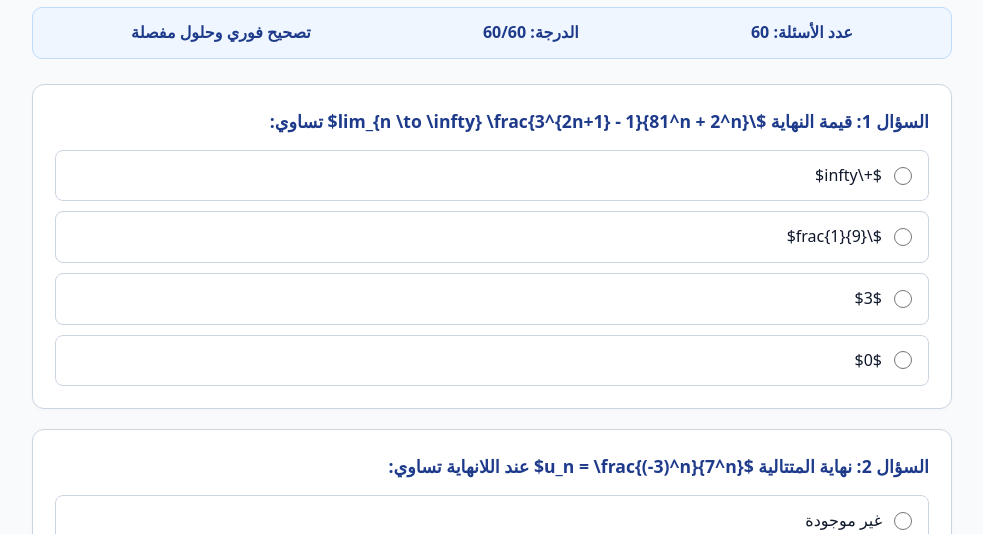
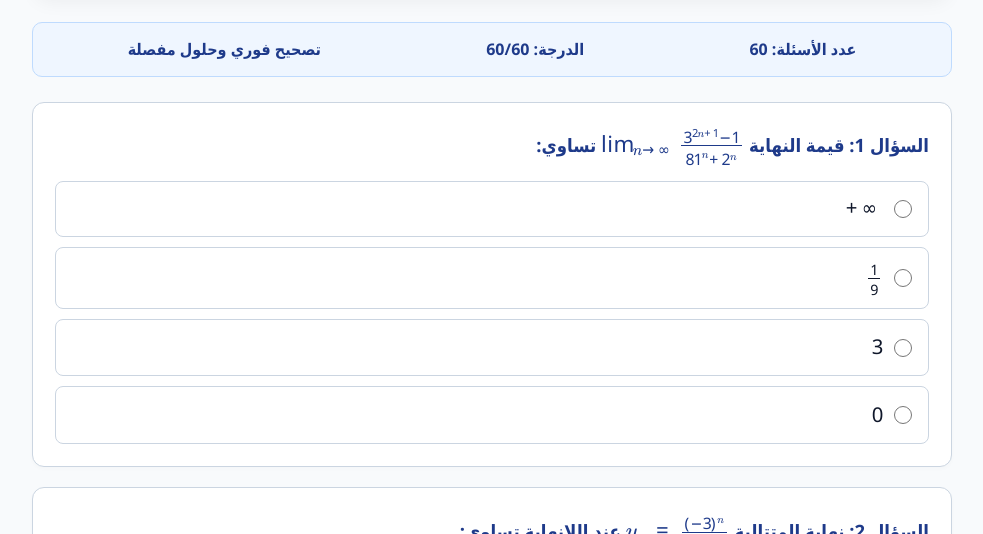
Before and after one commit to ammarmah1994-tech/-, a plain HTML site: page index.html in a window 1280 px wide. Shown: the part 266-800 px from the top of the page, without its empty margins (148-1131 px from the left). Drawn offline with nearby package versions, Linux system fonts and the light colour scheme.

Commit message:
Update index.html

```diff
--- a/index.html
+++ b/index.html
@@ -4,18 +4,22 @@
   <meta charset="UTF-8">
   <meta name="viewport" content="width=device-width, initial-scale=1.0">
   <title>AMMAR - اختبار نهاية متتالية الشامل</title>
+
+  <!-- إعدادات MathJax الدقيقة لمنع تداخل العربي مع الرموز الرياضية -->
   <script>
     window.MathJax = {
       tex: {
         inlineMath: [['$', '$'], ['\\(', '\\)']],
-        displayMath: [['$$', '$$'], ['\\[', '\\]']]
+        displayMath: [['$$', '$$'], ['\\[', '\\]']],
+        processEscapes: true
       },
-      startup: {
-        typeset: false
+      options: {
+        skipHtmlTags: ['script', 'noscript', 'style', 'textarea', 'pre', 'code']
       }
     };
   </script>
   <script id="MathJax-script" async src="https://cdn.jsdelivr.net/npm/mathjax@3/es5/tex-mml-chtml.js"></script>
+
   <style>
     :root {
       --primary: #1e3a8a;
@@ -27,8 +31,17 @@
       --border: #cbd5e1;
       --text: #0f172a;
     }
-    * { box-sizing: border-box; font-family: system-ui, -apple-system, sans-serif; }
-    body { background-color: var(--bg); color: var(--text); margin: 0; padding: 20px; line-height: 1.6; }
+    * {
+      box-sizing: border-box;
+      font-family: 'Segoe UI', Tahoma, Geneva, Verdana, sans-serif;
+    }
+    body {
+      background-color: var(--bg);
+      color: var(--text);
+      margin: 0;
+      padding: 20px;
+      line-height: 1.8;
+    }
     .container { max-width: 920px; margin: 0 auto; }
 
     .header {
@@ -75,7 +88,13 @@
       margin-bottom: 20px;
       box-shadow: 0 2px 4px rgba(0,0,0,0.02);
     }
-    .question-title { font-weight: 700; font-size: 1.1rem; margin-bottom: 15px; color: var(--primary); }
+    .question-title {
+      font-weight: 700;
+      font-size: 1.15rem;
+      margin-bottom: 15px;
+      color: var(--primary);
+      unicode-bidi: plaintext;
+    }
     .options { display: grid; gap: 10px; }
     .option-label {
       display: flex;
@@ -88,7 +107,9 @@
       transition: all 0.2s ease;
     }
     .option-label:hover { background-color: #f1f5f9; border-color: var(--primary-light); }
-    .option-label input { margin: 0; width: 18px; height: 18px; }
+    .option-label input { margin: 0; width: 18px; height: 18px; flex-shrink: 0; }
+    .option-label span { unicode-bidi: plaintext; font-size: 1.05rem; }
+
     .explanation {
       display: none;
       margin-top: 15px;
@@ -96,9 +117,17 @@
       border-radius: 8px;
       background-color: #f8fafc;
       border-right: 4px solid var(--primary-light);
-      font-size: 0.95rem;
+      font-size: 0.98rem;
+      unicode-bidi: plaintext;
     }
-    .explanation p { margin: 5px 0; }
+    .explanation p { margin: 6px 0; }
+
+    /* ضبط اتجاه الرياضيات المنفصلة */
+    mjx-container {
+      direction: ltr !important;
+      unicode-bidi: embed !important;
+    }
+
     .btn {
       display: inline-block;
       background: linear-gradient(135deg, #1e3a8a, #2563eb);
@@ -513,7 +542,7 @@ const rawQuizData = [
     answer: 0,
     exp: "<p>كل متتالية متزايدة وغير محدودة من الأعلى تتباعد دوماً نحو $+\\infty$.</p>"
   },
-  // 41 (جديد)
+  // 41
   {
     q: "إذا كانت المتتالية المعرفة بالصيغة التراجعية $u_{n+1} = \\frac{1}{2}u_n + 3$ مع $u_0 = 2$، فإن الحد العام $u_n$ بدلالة $n$ يساوي:",
     options: [
@@ -525,35 +554,35 @@ const rawQuizData = [
     answer: 0,
     exp: "<p><b>الحل:</b> بوضع $v_n = u_n - l$ حيث $l = \\frac{1}{2}l + 3 \\Rightarrow l = 6$.</p><p>تكون $(v_n)$ متتالية هندسية أساسها $q = 1/2$ وحدها الأول $v_0 = u_0 - 6 = 2 - 6 = -4$.</p><p>إذن $v_n = -4(1/2)^n$ وبالتالي $u_n = 6 - 4(1/2)^n$.</p>"
   },
-  // 42 (جديد)
+  // 42
   {
     q: "لتكن المتتالية $u_n = \\frac{n + (-1)^n \\sqrt{n}}{2n + 1}$ لكل $n \\ge 1$. فإن $\\lim_{n \\to \\infty} u_n$ تساوي:",
     options: ["$\\frac{1}{2}$", "$0$", "$1$", "غير موجودة"],
     answer: 0,
     exp: "<p><b>الحل:</b> بقسمة البسط والمقام على $n$:</p><p>$$u_n = \\frac{1 + \\frac{(-1)^n}{\\sqrt{n}}}{2 + \\frac{1}{n}}$$</p><p>بما أن $\\left|\\frac{(-1)^n}{\\sqrt{n}}\\right| = \\frac{1}{\\sqrt{n}} \\to 0$، فإن النهاية تساوي $\\frac{1 + 0}{2 + 0} = \\frac{1}{2}$.</p>"
   },
-  // 43 (جديد)
+  // 43
   {
     q: "إذا كانت المتتالية $u_n = \\frac{1}{\\sqrt{n^2+1}} + \\frac{1}{\\sqrt{n^2+2}} + \\dots + \\frac{1}{\\sqrt{n^2+n}}$ لجميع $n \\ge 1$، فإن $\\lim_{n \\to \\infty} u_n$ تساوي:",
     options: ["$1$", "$0$", "$\\frac{1}{2}$", "$+\\infty$"],
     answer: 0,
-    exp: "<p><b>الحل: بالإحاطة:</b> يحتوي المجموع على $n$ حداً أصغرها $\\frac{1}{\\sqrt{n^2+n}}$ وأكبرها $\\frac{1}{\\sqrt{n^2+1}}$:</p><p>$$\\frac{n}{\\sqrt{n^2+n}} \\le u_n \\le \\frac{n}{\\sqrt{n^2+1}}$$</p><p>نهاية الطرفين عند اللانهاية هي $1$، وبالتالي $\\lim_{n \\to \\infty} u_n = 1$.</p>"
+    exp: "<p><b>الحل بالإحاطة:</b> يحتوي المجموع على $n$ حداً أصغرها $\\frac{1}{\\sqrt{n^2+n}}$ وأكبرها $\\frac{1}{\\sqrt{n^2+1}}$:</p><p>$$\\frac{n}{\\sqrt{n^2+n}} \\le u_n \\le \\frac{n}{\\sqrt{n^2+1}}$$</p><p>نهاية الطرفين عند اللانهاية هي $1$، وبالتالي $\\lim_{n \\to \\infty} u_n = 1$.</p>"
   },
-  // 44 (جديد)
+  // 44
   {
     q: "إذا كانت المتتالية $(u_n)$ متزايدة تماماً ومتقاربة من العدد $3$، فإن جميع حدود المتتالية تحقق بالضرورة:",
     options: ["$u_n < 3$", "$u_n > 3$", "$u_n \\ge 3$", "لا يمكن المقارنة حتماً"],
     answer: 0,
     exp: "<p><b>الخاصة:</b> في المتتالية المتزايدة تماماً والمتقاربة من $l$، تكون نهايتها هي أصغر عنصر راجح وتكون جميع حدودها أصغر تماماً من النهاية: $u_n < l$.</p>"
   },
-  // 45 (جديد)
+  // 45
   {
     q: "قيمة النهاية $\\lim_{n \\to \\infty} \\frac{5^n - 3^n}{2 \\cdot 5^n + 4^n}$ تساوي:",
     options: ["$\\frac{1}{2}$", "$0$", "$-\\frac{3}{4}$", "$+\\infty$"],
     answer: 0,
     exp: "<p><b>الحل:</b> بإخراج $5^n$ عاملاً مشتركاً من البسط والمقام:</p><p>$$\\frac{5^n(1 - (3/5)^n)}{5^n(2 + (4/5)^n)} = \\frac{1 - (3/5)^n}{2 + (4/5)^n} \\to \\frac{1 - 0}{2 + 0} = \\frac{1}{2}$$</p>"
   },
-  // 46 (جديد)
+  // 46
   {
     q: "المتتالية المعرفة بالصيغة $u_n = 1 + \\frac{1}{2!} + \\frac{1}{3!} + \\dots + \\frac{1}{n!}$ لكل $n \\ge 1$ هي متتالية:",
     options: [
@@ -565,35 +594,35 @@ const rawQuizData = [
     answer: 0,
     exp: "<p><b>الحل:</b> $u_{n+1} - u_n = \\frac{1}{(n+1)!} > 0$ فهي متزايدة تماماً. وبما أن $n! \\ge 2^{n-1}$ فإنها تُحصر بمجموع متتالية هندسية متقاربة فهي محدودة من الأعلى وبالتالي متقاربة (ونهايتها هي العدد $e - 1$).</p>"
   },
-  // 47 (جديد)
+  // 47
   {
     q: "إذا كانت المتتالية تحقق $u_n \\ge n^2 - 3n$ لجميع $n \\ge 1$، فإن نهاية المتتالية $\\lim_{n \\to \\infty} u_n$ تساوي:",
     options: ["$+\\infty$", "$0$", "$-\\infty$", "غير معينة"],
     answer: 0,
     exp: "<p><b>مبرهنة المقارنة:</b> $\\lim_{n \\to \\infty} (n^2 - 3n) = +\\infty$. وبما أن $u_n \\ge n^2 - 3n$ فإن $\\lim_{n \\to \\infty} u_n = +\\infty$.</p>"
   },
-  // 48 (جديد)
+  // 48
   {
     q: "قيمة $\\lim_{n \\to \\infty} \\frac{n \\cdot \\sin(n!)}{n^2 + 1}$ تساوي:",
     options: ["$0$", "$1$", "غير موجودة", "$-1$"],
     answer: 0,
     exp: "<p><b>الحل بالإحاطة:</b> بما أن $|\\sin(n!)| \\le 1$ فإن:</p><p>$$|u_n| \\le \\frac{n}{n^2+1} \\to 0 \\Rightarrow \\lim_{n \\to \\infty} u_n = 0$$</p>"
   },
-  // 49 (جديد)
+  // 49
   {
     q: "متتالية هندسية حدودها موجبة تماماً أساسها $q$، تحقق $u_1 = 3$ و $u_3 = 12$. فإن نهاية مجموع حدودها $S = \\lim_{n \\to \\infty} \\sum_{k=1}^n \\frac{1}{u_k}$ تساوي:",
     options: ["$\\frac{2}{3}$", "$\\frac{1}{3}$", "$1$", "$+\\infty$"],
     answer: 0,
     exp: "<p><b>الخطوة 1:</b> $u_3 = u_1 q^2 \\Rightarrow 12 = 3q^2 \\Rightarrow q = 2$.</p><p><b>الخطوة 2:</b> المتتالية $\\frac{1}{u_k}$ هندسية حدها الأول $\\frac{1}{3}$ وأساسها $\\frac{1}{2}$.</p><p>مجموعها اللانهائي: $S = \\frac{1/3}{1 - 1/2} = \\frac{2}{3}$.</p>"
   },
-  // 50 (جديد)
+  // 50
   {
     q: "المتتالية $u_n = \\frac{3^n}{n!}$ لكل $n \\ge 1$ نهايتها عند اللانهاية تساوي:",
     options: ["$0$", "$1$", "$3$", "$+\\infty$"],
     answer: 0,
     exp: "<p><b>الحل:</b> نسبة حدين متعاقبين هي $\\frac{u_{n+1}}{u_n} = \\frac{3}{n+1} \\to 0 < 1$. وبما أن النسبة أصغر تماماً من $1$ عند اللانهاية، فإن المتتالية تؤول دوماً إلى $0$.</p>"
   },
-  // 51 (جديد)
+  // 51
   {
     q: "إذا كانت $(u_n)$ و $(v_n)$ متتاليتين معرفتين بـ $u_n = \\sum_{k=1}^n \\frac{1}{k^2}$ و $v_n = u_n + \\frac{1}{n}$، فإن المتتاليتين:",
     options: [
@@ -605,14 +634,14 @@ const rawQuizData = [
     answer: 0,
     exp: "<p>$(u_n)$ متزايدة تماماً، و $(v_n)$ متناقصة تماماً (لأن $v_{n+1}-v_n = \\frac{-1}{n(n+1)^2} < 0$)، وفرقهما $v_n - u_n = 1/n \\to 0$. فهما متجاورتان حتماً.</p>"
   },
-  // 52 (جديد)
+  // 52
   {
     q: "نهاية المتتالية $u_n = \\sqrt[3]{n^3 + 3n^2} - n$ عندما $n \\to \\infty$ تساوي:",
     options: ["$1$", "$0$", "$3$", "$+\\infty$"],
     answer: 0,
     exp: "<p><b>الحل:</b> باستخدام المتطابقة $a^3 - b^3 = (a-b)(a^2+ab+b^2)$:</p><p>$$u_n = \\frac{3n^2}{(n^3+3n^2)^{2/3} + n(n^3+3n^2)^{1/3} + n^2} \\to \\frac{3n^2}{n^2 + n^2 + n^2} = \\frac{3}{3} = 1$$</p>"
   },
-  // 53 (جديد)
+  // 53
   {
     q: "لتكن $u_{n+1} = \\frac{u_n}{1 + 2u_n}$ مع $u_0 = 1$. تكون المتتالية المساعدة $v_n = \\frac{1}{u_n}$ متتالية:",
     options: [
@@ -624,28 +653,28 @@ const rawQuizData = [
     answer: 0,
     exp: "<p>$$v_{n+1} = \\frac{1}{u_{n+1}} = \\frac{1 + 2u_n}{u_n} = \\frac{1}{u_n} + 2 = v_n + 2$$</p><p>فالمتتالية $(v_n)$ حسابية أساسها $r = 2$.</p>"
   },
-  // 54 (جديد)
+  // 54
   {
     q: "إذا كانت المتتالية $u_n$ تحقق $2 - \\frac{3}{n} \\le u_n \\le \\frac{2n^2 + 5}{n^2 + n}$ لكل $n \\ge 1$، فإن $\\lim_{n \\to \\infty} u_n$ تساوي:",
     options: ["$2$", "$0$", "$3$", "غير معينة"],
     answer: 0,
     exp: "<p>الطرف الأيسر يسعى إلى $2 - 0 = 2$. والطرف الأيمن يسعى إلى $\\frac{2n^2}{n^2} = 2$. بحسب مبرهنة الإحاطة تكون النهاية $2$.</p>"
   },
-  // 55 (جديد)
+  // 55
   {
     q: "لتكن المتتالية $u_n = \\cos\\left(\\frac{\\pi n^2 + 1}{3n^2 + 2}\\right)$. فإن نهايتها عند اللانهاية تساوي:",
     options: ["$\\frac{1}{2}$", "$\\frac{\\sqrt{3}}{2}$", "$0$", "$1$"],
     answer: 0,
     exp: "<p>بما أن مضمون التجيب $\\frac{\\pi n^2+1}{3n^2+2} \\to \\frac{\\pi}{3}$، وبما أن تابع التجيب مستمر فإن النهاية هي $\\cos(\\pi/3) = \\frac{1}{2}$.</p>"
   },
-  // 56 (جديد)
+  // 56
   {
     q: "إذا كانت $u_n = \\frac{1}{\\sqrt{n}}$ لكل $n \\ge 1$، وأردنا أن تنتمي الحدود إلى المجال $]-10^{-2}, 10^{-2}[$، يكفي أن يكون $n$ أكبر تماماً من:",
     options: ["$10000$", "$100$", "$1000$", "$10^6$"],
     answer: 0,
     exp: "<p>$$\\frac{1}{\\sqrt{n}} < 10^{-2} \\iff \\sqrt{n} > 10^2 = 100 \\iff n > 10000$$</p>"
   },
-  // 57 (جديد)
+  // 57
   {
     q: "المتتالية $u_n = (-1)^n + \\frac{1}{n}$ لكل $n \\ge 1$ هي متتالية:",
     options: [
@@ -657,21 +686,21 @@ const rawQuizData = [
     answer: 0,
     exp: "<p>الحدود الزوجية تسعى إلى $1$ والحدود الفردية تسعى إلى $-1$، فهي لا تملك نهاية وحيدة، لكن قيمها محصورة في المجال $[-1, 2]$ فهي محدودة وليست متقاربة.</p>"
   },
-  // 58 (جديد)
+  // 58
   {
     q: "قيمة المجموع $S_n = \\sum_{k=1}^n \\frac{1}{4k^2 - 1}$ عندما $n \\to \\infty$ تساوي:",
     options: ["$\\frac{1}{2}$", "$1$", "$\\frac{1}{4}$", "$0$"],
     answer: 0,
     exp: "<p><b>الخطوة 1:</b> $\\frac{1}{4k^2-1} = \\frac{1}{2}\\left(\\frac{1}{2k-1} - \\frac{1}{2k+1}\\right)$.</p><p><b>الخطوة 2:</b> بعد الاختصار المتعاقب: $S_n = \\frac{1}{2}\\left(1 - \\frac{1}{2n+1}\\right) \\to \\frac{1}{2}(1 - 0) = \\frac{1}{2}$.</p>"
   },
-  // 59 (جديد)
+  // 59
   {
     q: "إذا كانت المتتالية $u_n$ متقاربة نحو عدد حقيقي $l$، وكانت جميع حدودها تنتمي للمجال المغلق $[a, b]$، فإن نهايتها $l$ تحقق حتماً:",
     options: ["$l \\in [a, b]$", "$l > b$", "$l < a$", "لا يمكن تحديد موضعها"],
     answer: 0,
     exp: "<p>مبرهنة أساسية: إذا كانت $a \\le u_n \\le b$ لجميع الحدود، وكانت المتتالية متقاربة، فإن نهايتها تقع حتماً في نفس المجال المغلق $a \\le l \\le b$.</p>"
   },
-  // 60 (جديد)
+  // 60
   {
     q: "لتكن المتتالية $u_{n+1} = \\frac{2u_n}{u_n + 1}$ مع $u_0 = 3$. بما أن التابع المرفق $f(x)=\\frac{2x}{x+1}$ متزايد ومستمر على $[1, 3]$، فإن نهاية المتتالية هي:",
     options: ["$1$", "$0$", "$2$", "$3$"],
@@ -728,7 +757,7 @@ function renderQuiz() {
 
 function typesetMath() {
   if (window.MathJax && window.MathJax.typesetPromise) {
-    MathJax.typesetPromise().catch((err) => console.log('MathJax error:', err));
+    MathJax.typesetPromise().catch((err) => console.error('MathJax error:', err));
   }
 }
 
@@ -776,11 +805,13 @@ function submitQuiz() {
 
 window.addEventListener('DOMContentLoaded', () => {
   renderQuiz();
-  if (window.MathJax) {
-    MathJax.startup.promise.then(() => {
+  // تأخير بسيط للتأكد من اكتمال تحميل سكريبت MathJax
+  const checkMathJax = setInterval(() => {
+    if (window.MathJax && window.MathJax.typesetPromise) {
+      clearInterval(checkMathJax);
       typesetMath();
-    });
-  }
+    }
+  }, 100);
 });
 </script>
 
```
